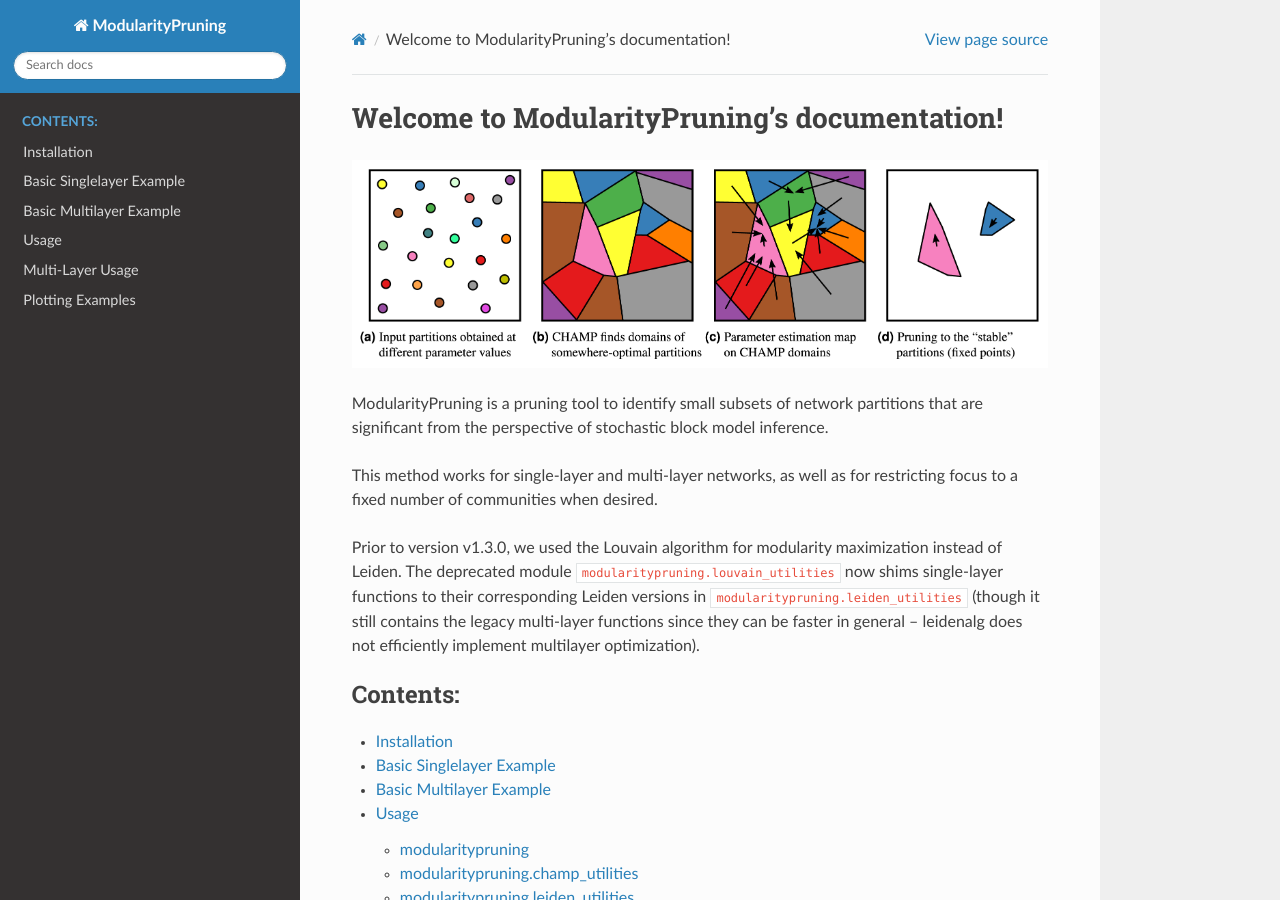
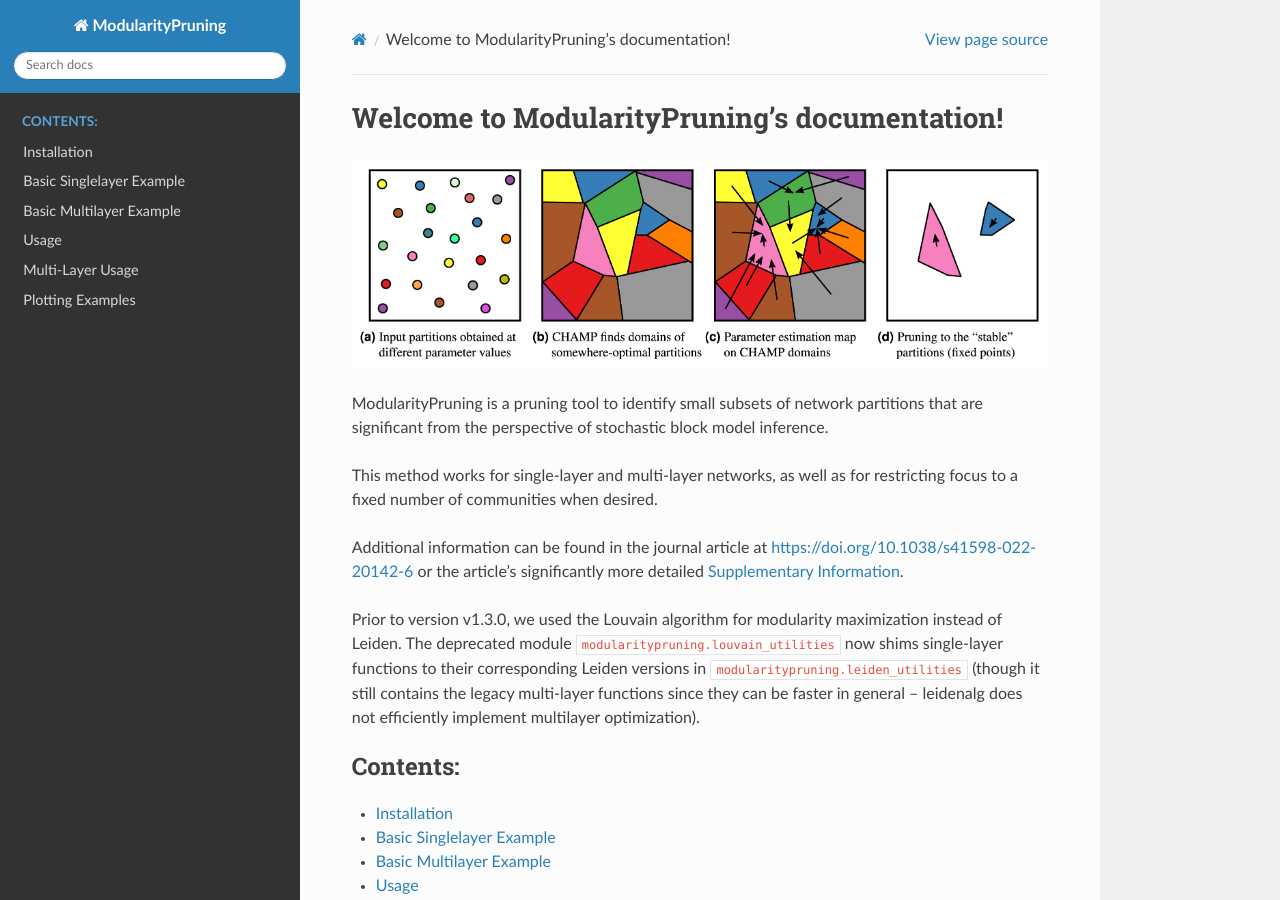
Before and after one commit to ragibson/ModularityPruning, a Sphinx documentation site: the page built from docs/index.rst, in a window 1280 px wide and 900 px high. Built offline with Sphinx 7.4.7 and the Read the Docs theme 2.0.0, drawn with Linux system fonts in a browser that asks for light colours.

Commit message:
Add article links into documentation intro and bump version

```diff
--- a/docs/conf.py
+++ b/docs/conf.py
@@ -54,4 +54,4 @@ html_theme = 'sphinx_rtd_theme'
 # Add any paths that contain custom static files (such as style sheets) here,
 # relative to this directory. They are copied after the builtin static files,
 # so a file named "default.css" will overwrite the builtin "default.css".
-html_static_path = ['_static']
+html_static_path = []
--- a/docs/index.rst
+++ b/docs/index.rst
@@ -13,6 +13,11 @@ perspective of stochastic block model inference.
 
 This method works for single-layer and multi-layer networks, as well as for restricting focus to a fixed number of
 communities when desired.
+
+Additional information can be found in the journal article at https://doi.org/10.1038/s41598-022-20142-6 or the
+article's significantly more detailed `Supplementary Information`_.
+
+.. _Supplementary Information: https://static-content.springer.com/esm/art%3A10.1038%2Fs41598-022-20142-6/MediaObjects/41598_2022_20142_MOESM1_ESM.pdf
 
 Prior to version v1.3.0, we used the Louvain algorithm for modularity maximization instead of Leiden. The deprecated
 module ``modularitypruning.louvain_utilities`` now shims single-layer functions to their corresponding Leiden versions
--- a/setup.py
+++ b/setup.py
@@ -9,7 +9,7 @@ with open(os.path.join(here, 'README.md'), encoding='utf-8') as f:
 
 setup(
     name='modularitypruning',
-    version='1.3.2',
+    version='1.3.3',
     package_dir={'modularitypruning': 'utilities'},
     packages=['modularitypruning'],
     url='https://github.com/ragibson/ModularityPruning',
```
